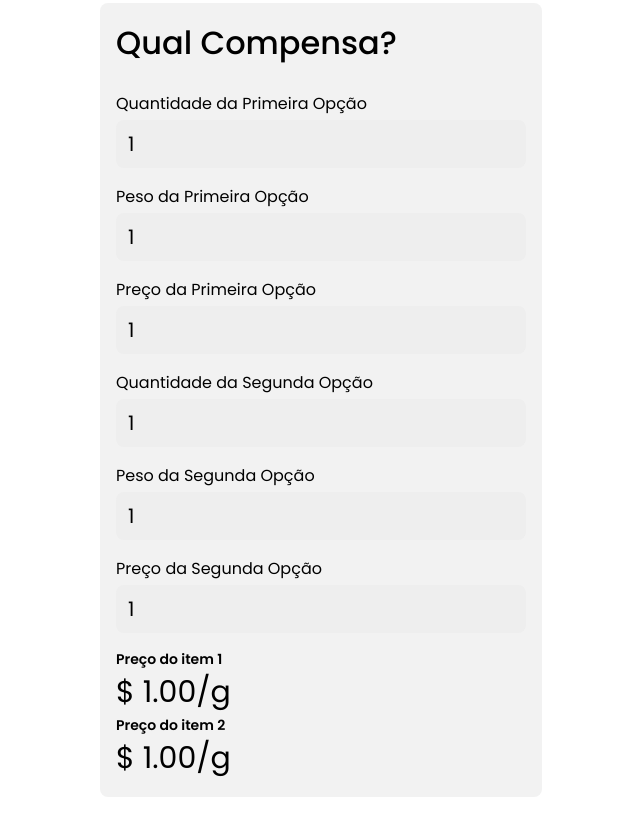
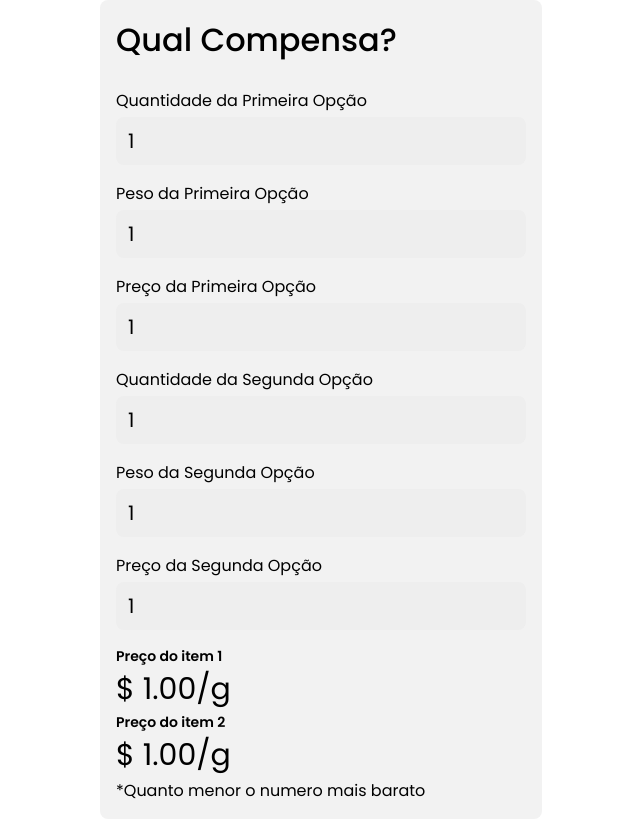
Before and after one commit to dyhueda/Comparador, a Next.js app: page / in a window 1280 px wide. Shown: the whole page, without its empty margins (319-959 px from the left). Built offline with nearby package versions, Linux system fonts and the light colour scheme.

Commit message:
adicionando observação

```diff
--- a/Components/Result.jsx
+++ b/Components/Result.jsx
@@ -14,6 +14,9 @@ const Result = ({ state }) => {
         <p className="label">Preço do item 2</p>{" "}
         <p className="result">{`$ ${preçoitem2}/g`}</p>
       </div>
+      <div>
+        <p className="obs">*Quanto menor o numero mais barato</p>
+      </div>
 
 
     </div>
```
